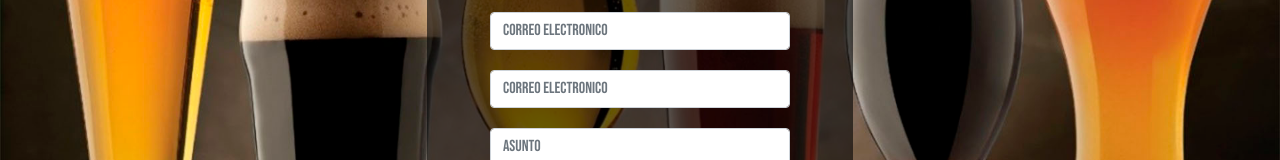
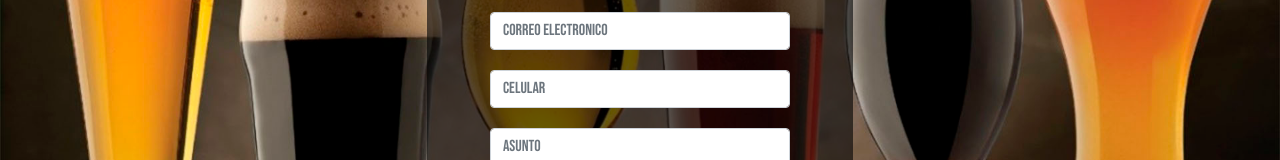
Before and after one commit to AnnaB-Ace/Proyecto4-Anna, a website: page pages/contacto.html in a window 1280 px wide. Shown: the part 450-610 px from the top of the page. Drawn offline with nearby package versions, Linux system fonts and the light colour scheme; a web font is replaced by a local one.

Commit message:
casilla de email duplicada

```diff
--- a/pages/contacto.html
+++ b/pages/contacto.html
@@ -116,9 +116,9 @@
             <div class="row">
               <div class="col">
                 <input
-                  type="email"
+                  type="number"
                   class="form-control Contacto_formulario"
-                  placeholder="Correo electronico"
+                  placeholder="Celular"
                 />
               </div>
               <div class="col">
```
